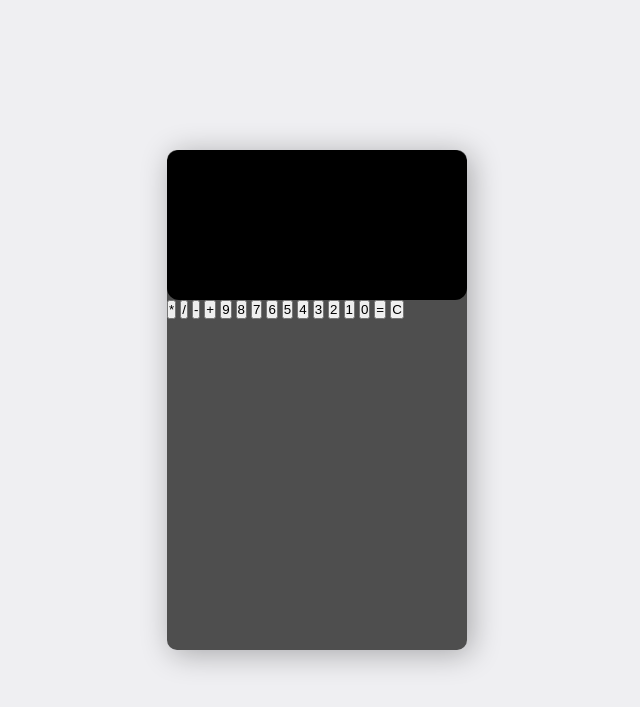
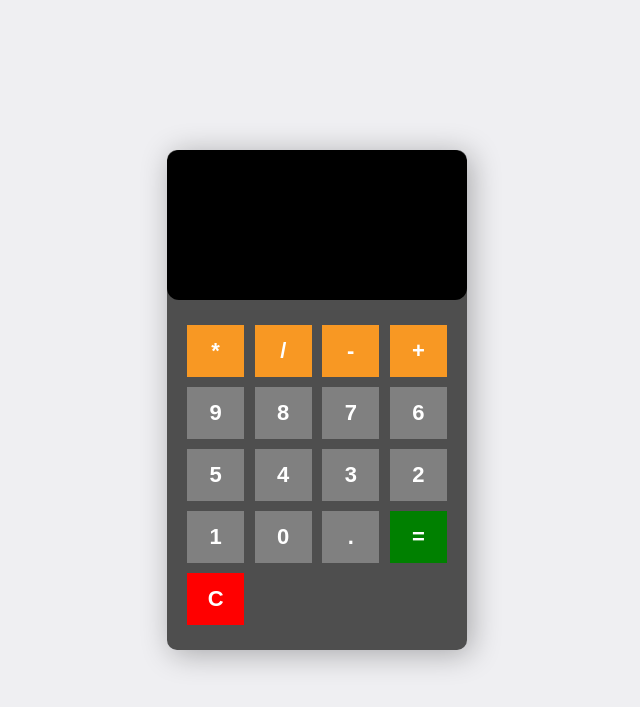
Before and after one commit to Yaswanth1320/web-development, a PHP site: page / in a window 1280 px wide. Shown: the top 707 px of the page, without its empty margins (323-963 px from the left). Run offline with PHP 8.4, Linux system fonts and the light colour scheme.

Commit message:
calculator

```diff
--- a/javascript/simple calculator/index.html
+++ b/javascript/simple calculator/index.html
@@ -15,24 +15,25 @@
             </form>
 
             <div class="buttons">
-                <button type="button" class="operator" data-num="*">*</button>
-                <button type="button" class="operator" data-num="/">/</button>
-                <button type="button" class="operator" data-num="-">-</button>
-                <button type="button" class="operator" data-num="+">+</button>
+                <button type="button" class="btn operator" data-num="*">*</button>
+                <button type="button" class="btn operator" data-num="/">/</button>
+                <button type="button" class="btn operator" data-num="-">-</button>
+                <button type="button" class="btn operator" data-num="+">+</button>
 
-                <button type="button" class="numbers" data-num="9">9</button>
-                <button type="button" class="numbers" data-num="8">8</button>
-                <button type="button" class="numbers" data-num="7">7</button>
-                <button type="button" class="numbers" data-num="6">6</button>
-                <button type="button" class="numbers" data-num="5">5</button>
-                <button type="button" class="numbers" data-num="4">4</button>
-                <button type="button" class="numbers" data-num="3">3</button>
-                <button type="button" class="numbers" data-num="2">2</button>
-                <button type="button" class="numbers" data-num="1">1</button>
-                <button type="button" class="numbers" data-num="0">0</button>
+                <button type="button" class="btn numbers" data-num="9">9</button>
+                <button type="button" class="btn numbers" data-num="8">8</button>
+                <button type="button" class="btn numbers" data-num="7">7</button>
+                <button type="button" class="btn numbers" data-num="6">6</button>
+                <button type="button" class="btn numbers" data-num="5">5</button>
+                <button type="button" class="btn numbers" data-num="4">4</button>
+                <button type="button" class="btn numbers" data-num="3">3</button>
+                <button type="button" class="btn numbers" data-num="2">2</button>
+                <button type="button" class="btn numbers" data-num="1">1</button>
+                <button type="button" class="btn numbers" data-num="0">0</button>
+                <button type="button" class="btn numbers" data-num=".">.</button>
 
-                <button type="button" class="numbers">=</button>
-                <button type="button" class="numbers">C</button>
+                <button type="button" class="btn equal">=</button>
+                <button type="button" class="btn cancel">C</button>
             </div>
         </div>
 
--- a/javascript/simple calculator/script.js
+++ b/javascript/simple calculator/script.js
@@ -0,0 +1,29 @@
+
+(function() {
+
+    let screen = document.querySelector('.display-screen');
+    let buttons = document.querySelectorAll('.btn');
+    let clear = document.querySelector('.cancel');
+    let equal = document.querySelector('.equal');
+
+    buttons.forEach(function(button) {
+        button.addEventListener('click', function(e) {
+                let value = e.target.dataset.num;
+                screen.value += value;
+            })
+    });
+
+    equal.addEventListener('click', function(e){
+        if(screen.value === ''){
+            screen.value = "";
+        }else{
+            let answer = eval(screen.value);
+            screen.value = answer;
+        }
+    })
+
+    clear.addEventListener('click', function(e){
+        screen.value = "";
+    })
+
+})();
--- a/javascript/simple calculator/style.css
+++ b/javascript/simple calculator/style.css
@@ -36,3 +36,43 @@ form input{
     color: white;
 
 }
+
+button{
+    flex: 0 0 22%;
+    margin: 5px 0;
+    border: 1px soild #000;
+    width: 60px;
+    height: 52px;
+    font-size: 22px;
+    font-weight: 600;
+    border-bottom: 5px;
+    cursor: pointer;
+    border: none;
+}
+
+.buttons{
+    display: flex;
+    flex-wrap: wrap;
+    justify-content: space-between;
+    padding: 20px;
+}
+
+.operator{
+    color: white;
+    background-color: rgb(248, 152, 35);
+}
+
+.numbers{
+    background-color: grey;
+    color: white;
+}
+
+.equal{
+    background-color: green;
+    color: white;
+}
+
+.cancel{
+    background-color: red;
+    color: white;
+}
```
